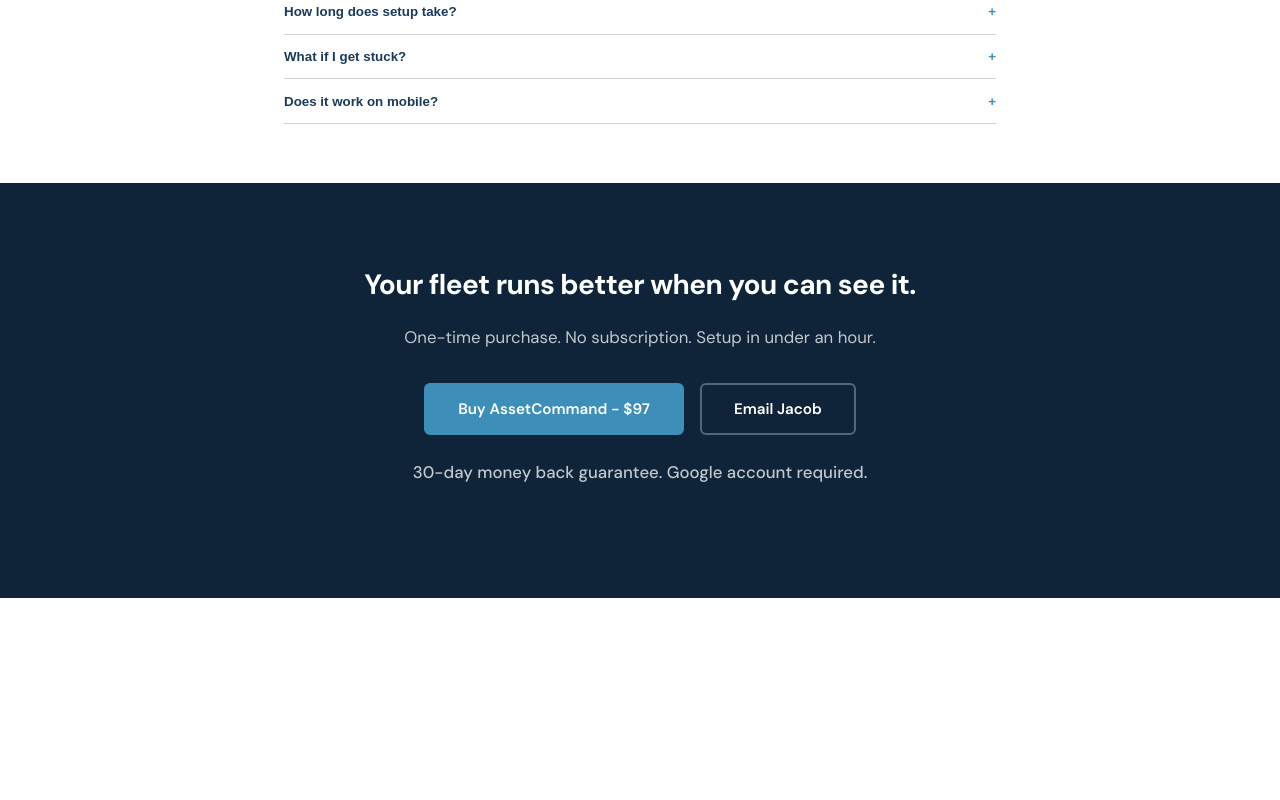
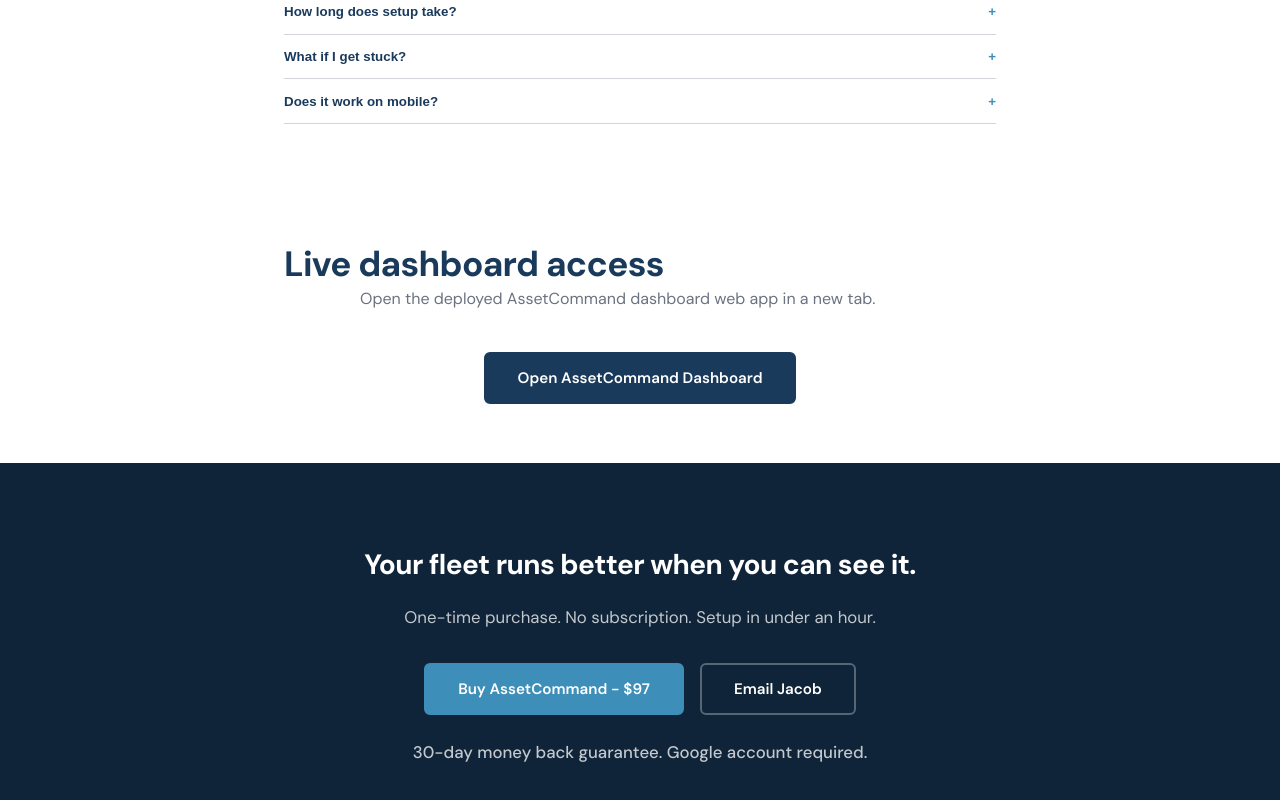
Before and after one commit to Jjohnston70/fleet-compliance-sentinel, a Next.js app: page /assetcommand in a window 1280 px wide. Shown: the part 2481-3281 px from the top of the page. Before the commit the page ends 3079 px from the top, so only its background shows below. Built offline with nearby package versions, Linux system fonts and the light colour scheme; no server answers.

Commit message:
Point AssetCommand dashboard link to hardened Apps Script deployment

```diff
--- a/src/app/assetcommand/page.tsx
+++ b/src/app/assetcommand/page.tsx
@@ -4,6 +4,8 @@
 import Link from 'next/link';
 
 const GUMROAD_URL = 'https://pipelinepunks.gumroad.com/l/izwdk';
+const ASSETCOMMAND_DASHBOARD_URL =
+  'https://script.google.com/macros/s/AKfycbxNKEBhIU6rrmdR2Uz-U2_e8CeiN8Fhf4WjQB9QiMTVSLMah15ckePnS4SNWemQuZ2N/exec';
 
 const features = [
   {
@@ -193,6 +195,20 @@
         </div>
       </section>
 
+      <section className="asset-features" aria-labelledby="asset-dashboard-heading">
+        <div className="asset-wrap asset-wrap-narrow">
+          <h2 id="asset-dashboard-heading">Live dashboard access</h2>
+          <p className="hero-desc">
+            Open the deployed AssetCommand dashboard web app in a new tab.
+          </p>
+          <div className="hero-actions">
+            <a href={ASSETCOMMAND_DASHBOARD_URL} target="_blank" rel="noopener noreferrer" className="btn-primary">
+              Open AssetCommand Dashboard
+            </a>
+          </div>
+        </div>
+      </section>
+
       <section className="cta">
         <h2>Your fleet runs better when you can see it.</h2>
         <p>One-time purchase. No subscription. Setup in under an hour.</p>
```
